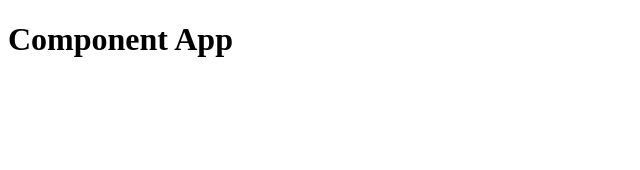
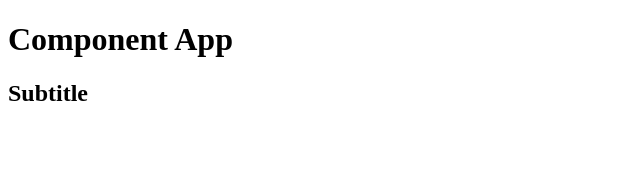
Before and after one commit to afsilvaluiz/JStack, a React app in the folder reactFundamentals/: page / in a window 1280 px wide. Shown: the top 170 px of the page, without its empty margins (0-640 px from the left). Built offline with nearby package versions, Linux system fonts and the light colour scheme.

Commit message:
feat: fragment study

```diff
--- a/reactFundamentals/src/App.js
+++ b/reactFundamentals/src/App.js
@@ -1,7 +1,12 @@
 import React from "react";
 
 function App() {
-  return <h1>Component App</h1>;
+  return (
+    <>
+      <h1>Component App</h1>
+      <h2>Subtitle</h2>
+    </>
+  )
 }
 
 export default App;
```
